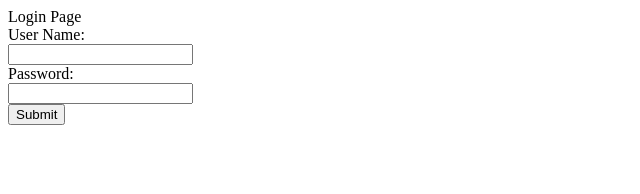
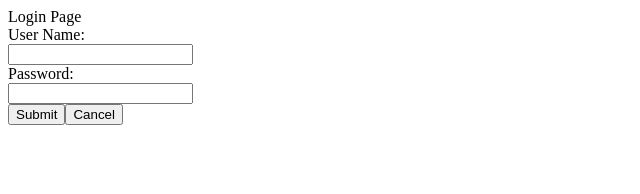
Before and after one commit to yangbyron/galvanize_marketplace, a React (Create React App) app in the folder Frontend/: page / in a window 1280 px wide. Both pictures are taken after a click on the button "Login". Shown: the top 194 px of the page, without its empty margins (0-640 px from the left). Built offline with nearby package versions, Linux system fonts and the light colour scheme; no server answers.

Commit message:
cancel button and login page

```diff
--- a/Frontend/src/App.js
+++ b/Frontend/src/App.js
@@ -12,9 +12,12 @@ function App() {
 
   return (
     <div className="App">
-      {loginClick?<Login setUser={()=>{setCurrentUser()}}/>:<><Header click={()=>{handleLoginClick()}}/>
+      {loginClick?<Login whenuserisclicking={() => {handleLoginClick()
+      }} setUser={()=>{setCurrentUser()}}/>:<><Header click={()=>{handleLoginClick()}}/>
       <FilterBar />
       <Results /></>}
+
+
     </div>
   );
 }
--- a/Frontend/src/Components/Login.jsx
+++ b/Frontend/src/Components/Login.jsx
@@ -33,7 +33,7 @@ const Login = (props) => {
         </label>
 
         <button>Submit</button>
-
+        <button onClick={props.whenuserisclicking}>Cancel</button>
       </form>
     </div>
   )
```
